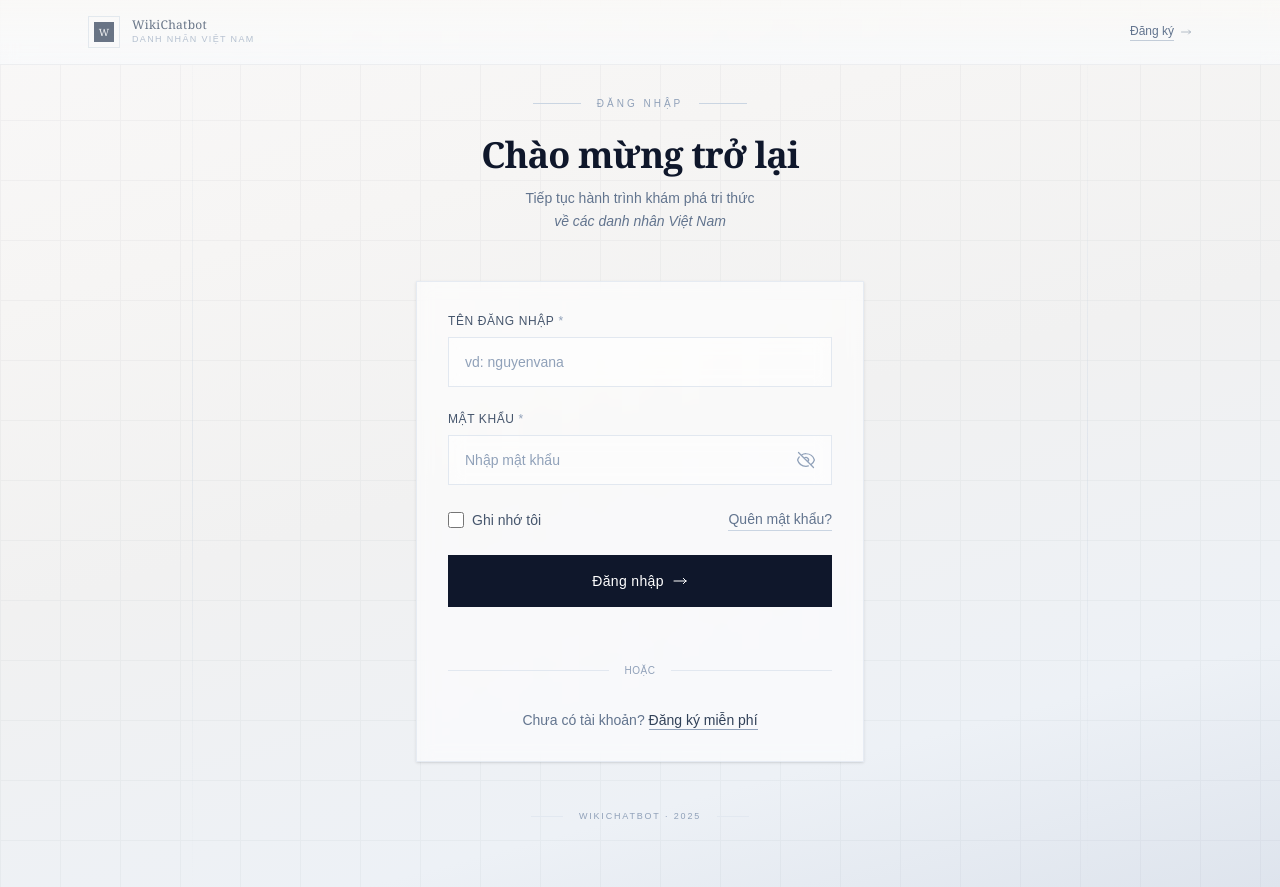
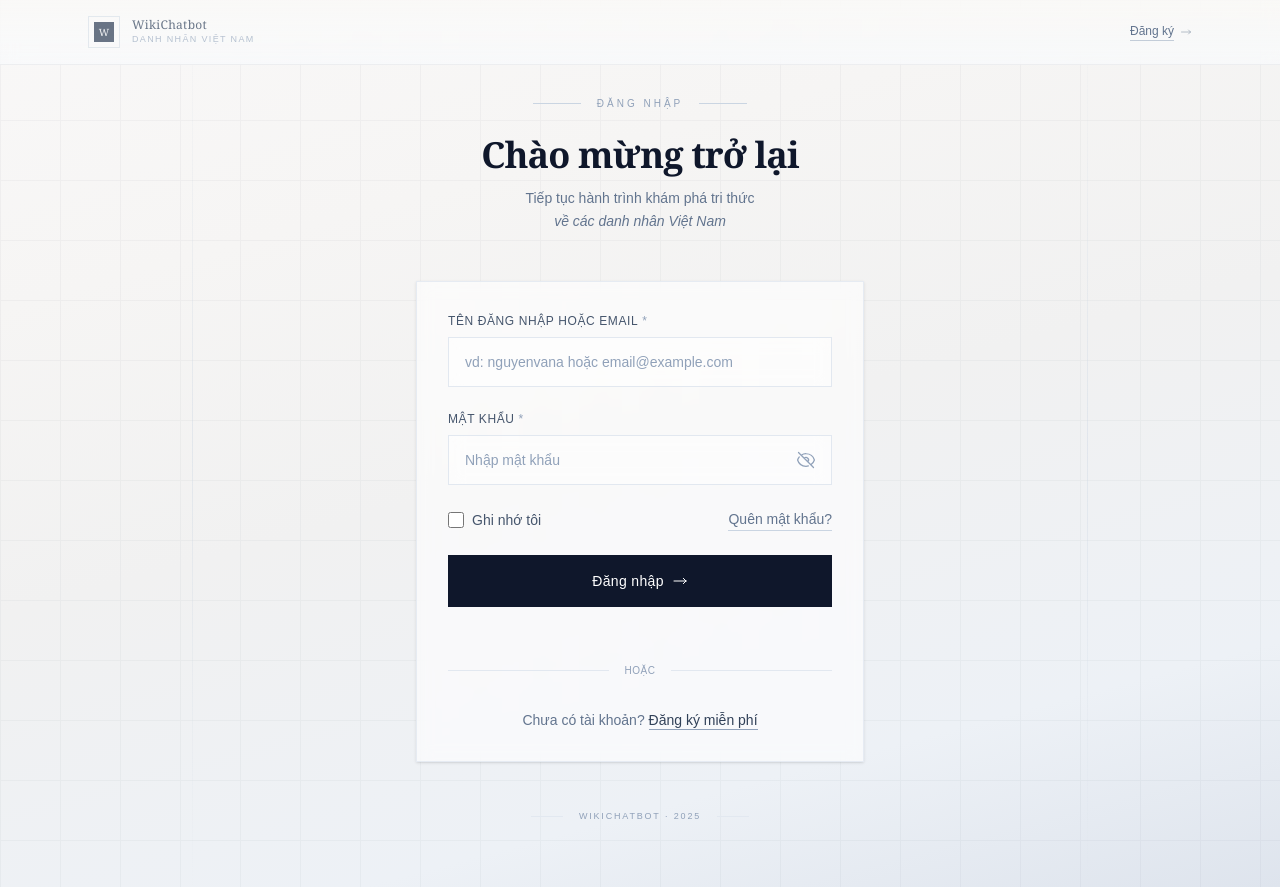
Before and after one commit to ngththinh/Wiki_Chat, a Next.js app: page /login in a window 1280 px wide. Built offline with nearby package versions, Linux system fonts and the light colour scheme; no server answers.

Commit message:
ui: update login form to show both username and email are accepted

```diff
--- a/src/screens/login_screen/LoginScreen.tsx
+++ b/src/screens/login_screen/LoginScreen.tsx
@@ -25,9 +25,9 @@ function validateLoginForm(data: LoginFormData): ValidationErrors {
   const errors: ValidationErrors = {};
 
   if (!data.username.trim()) {
-    errors.username = "Vui lòng nhập tên đăng nhập";
+    errors.username = "Vui lòng nhập tên đăng nhập hoặc email";
   } else if (data.username.length < 3) {
-    errors.username = "Tên đăng nhập phải có ít nhất 3 ký tự";
+    errors.username = "Tên đăng nhập hoặc email phải có ít nhất 3 ký tự";
   }
 
   if (!data.password) {
@@ -222,10 +222,10 @@ export default function LoginScreen() {
                   )}
 
                   <InputField
-                    label="Tên đăng nhập"
+                    label="Tên đăng nhập hoặc Email"
                     type="text"
                     name="username"
-                    placeholder="vd: nguyenvana"
+                    placeholder="vd: nguyenvana hoặc email@example.com"
                     value={formData.username}
                     onChange={handleInputChange}
                     error={errors.username}
```
